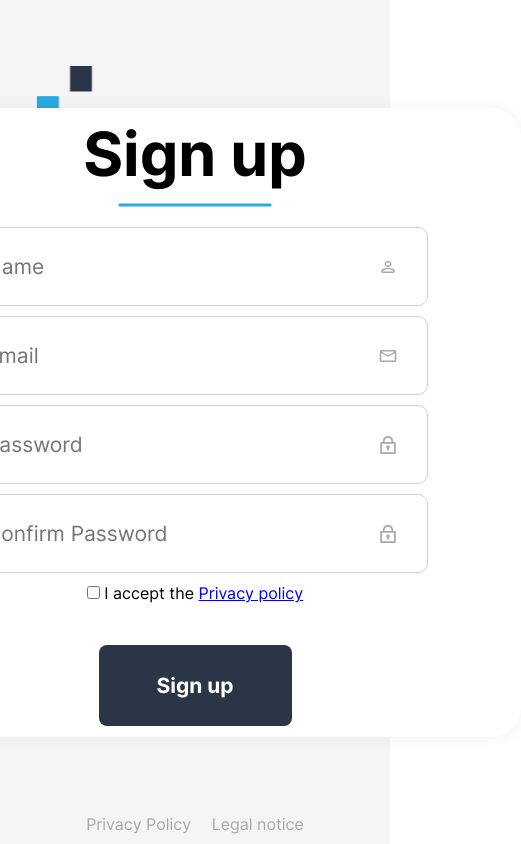
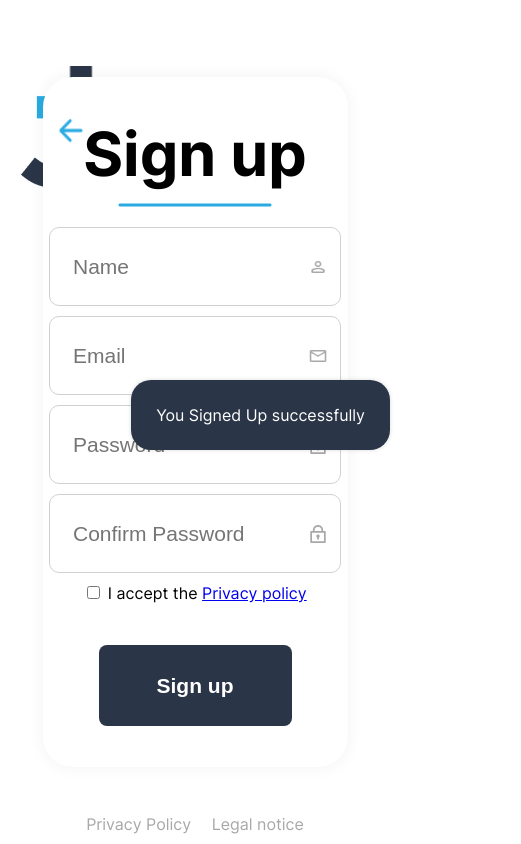
Before and after one commit to SJagenow/Join, a plain HTML site: page signUp.html in a window 390 px wide. Shown: the whole page, 521 px wide, since content can reach past the window. Drawn offline with Linux system fonts and the light colour scheme; files that its build step writes are made by us from their sources; no server answers; files whose address does not match are found by name.

Commit message:
responsive SignUp

```diff
--- a/assets/js/signUp.js
+++ b/assets/js/signUp.js
@@ -5,7 +5,7 @@ let users = [];
 
 let newID = 0;
 
-async function init() {
+async function initSignUp() {
   users = JSON.parse(await getItem("users")) || [];
 }
 
--- a/assets/style/logIn.css
+++ b/assets/style/logIn.css
@@ -83,6 +83,9 @@
     text-decoration: none;
   }
 
+  .notUserLink {
+    text-decoration: none;
+  }
   section {
     display: flex;
     flex-direction: column;
@@ -95,6 +98,7 @@
   .login {
     display: flex;
     flex-direction: column;
+    align-items: center;
     gap: 35px;
   }
   .contentBox {
@@ -120,15 +124,12 @@
   }
 
   .headlineBox {
-    /* Auto layout */
-
     display: flex;
     justify-content: center;
     flex-direction: column;
     align-items: center;
     padding: 0px;
     gap: 24px;
-
     width: 315px;
     height: 97px;
     flex: none;
@@ -139,61 +140,39 @@
   .headlineBox p {
     width: 627px;
     height: 73px;
-
-    /* Version 2/t1 */
-
     font-weight: 700;
     font-size: 61px;
     line-height: 120%;
-    /* or 73px */
-
     text-align: center;
-
     color: #000000;
-
-    /* Inside auto layout */
-
     flex: none;
     order: 0;
     flex-grow: 0;
   }
 
   .emailPasswordField {
-    /* Auto layout */
-
     display: flex;
     flex-direction: column;
     align-items: center;
     padding: 32px 0px;
     gap: 32px;
-
     width: 396px;
     height: 171px;
-
-    /* Inside auto layout */
-
     flex: none;
     flex-grow: 0;
   }
 
   .mailPasswordInputField {
-    /* Auto layout */
-
     display: flex;
     align-items: center;
     flex-direction: row;
     padding: 13px 21px;
     gap: 10px;
-
     width: 422px;
     height: 51px;
-
-    /* Inside auto layout */
-
     flex: none;
     order: 0;
     flex-grow: 0;
-
     border: 1px solid #d1d1d1;
     border-radius: 10px;
   }
@@ -202,18 +181,10 @@
     border: none;
     width: 90%;
     height: 100%;
-
-    /* Version 2/t6 */
     color: black;
     font-weight: 400;
     font-size: 21px;
     line-height: 120%;
-    /* or 25px */
-
-    /* Style */
-
-    /* Inside auto layout */
-
     flex: none;
     order: 0;
     flex-grow: 0;
@@ -227,9 +198,6 @@
   .mailPasswordInputField img {
     width: 20px;
     height: 18px;
-    /* icon */
-
-    /* Inside auto layout */
     flex: none;
     order: 1;
     flex-grow: 0;
@@ -238,12 +206,9 @@
   .RememberMe {
     display: flex;
     gap: 20px;
-
     font-weight: 400;
     font-size: 16px;
     line-height: 120%;
-    /* or 19px */
-
     color: #000000;
     width: 335px;
     height: 19px;
@@ -254,12 +219,9 @@
     font-weight: 400;
     font-size: 16px;
     line-height: 120%;
-    /* or 19px */
-
-    /* Ligth blue */
-
     color: #29abe2;
   }
+
   .btnLogGuest {
     display: flex;
     flex-direction: row;
@@ -277,20 +239,15 @@
     align-items: center;
     padding: 4px 0px;
     gap: 10px;
-
-    width: 145px;
+    width: 163px;
     height: 48px;
-
     background: #2a3647;
     border-radius: 8px;
     border: 0;
     color: #ffffff;
-
     font-weight: 700;
     font-size: 21px;
     line-height: 120%;
-    /* or 25px */
-
     color: #ffffff;
   }
   .btnLogIn:hover {
@@ -323,12 +280,8 @@
 
   .btnGuestLog:hover {
     cursor: pointer;
-    /* Ligth blue */
-
     border: 2px solid #29abe2;
     color: #29abe2;
-    /* stronger */
-
     filter: drop-shadow(0px 4px 4px rgba(0, 0, 0, 0.25));
     border-radius: 8px;
   }
@@ -367,3 +320,57 @@
       transform: scale(1);
     }
   }
+
+  @media(max-width: 600px){
+
+    .headerLogin {
+      justify-content: center;
+    }
+  }
+  @media(max-width: 700px){
+    .UserSignUp {
+      top: unset;
+      bottom: 111.5px;
+      justify-content: center;
+      align-items: center;
+      left:10%;
+      width: auto;
+      gap:10px;
+    }
+    .contentBox {
+      width:520px;
+    }
+    .headlineBox p {
+      width: auto;
+    }
+    .NotJoinUser {
+      font-size: 20px;
+    }
+  }
+  @media(max-width: 600px){
+    .contentBox {
+      width: 275px;
+    }
+    .btnLogGuest {
+      flex-direction: column;
+      align-items: center;
+      gap: 9px;
+      width: 180px;
+      height: 51px;
+      /* padding: 4px 0px; */
+    }
+    /* .btnLogIn {
+      width: 180px;
+      height: 51px;
+      gap: 9px;
+    } */
+    .emailPasswordField {
+      width:auto;
+    }
+    .RememberMe {
+      width: 220px
+    }
+    .mailPasswordInputField {
+      width: 218px;
+    }
+  }
--- a/assets/style/signUp.css
+++ b/assets/style/signUp.css
@@ -1,18 +1,27 @@
-* {
-    font-family: "Inter";
-    font-style: normal;
-    margin: 0;
+body {
+  margin: 0;
+  padding: 0;
+  box-sizing: border-box;
+  font-family: "Inter";
+  font-style: normal;
+  height: 100vh;
+  width: 100vw;
+  display: flex;
+  align-items: center;
+  justify-content: center;
+  }
+
+  *{
     box-sizing: content-box;
   }
-
   section {
     display: flex;
     flex-direction: column;
     height: 100vh;
-    width: 100%;
+    width: 100vh;
     justify-content: center;
     align-items: center;
-    background: #f5f5f5;
+
   }
   .headIcon {
     display: flex;
@@ -31,15 +40,11 @@
     justify-content: center;
     align-items: center;
     flex-direction: column;
-    align-items: center;
-
     padding: 35px 0px;
     /* gap: 35px; */
-
     width: 652px;
-    height: 559px;
+    height: 620px;
     background: #ffffff;
-
     box-shadow: 0px 0px 14px 3px rgba(0, 0, 0, 0.04);
     border-radius: 30px;
     position: relative;
@@ -65,9 +70,9 @@
   }
 
   .headline {
-    width: 627px;
-    height: 73px;
-
+    /* width: 627px;
+    height: 73px; */
+    margin: 0px;
     font-weight: 700;
     font-size: 61px;
     line-height: 120%;
@@ -87,7 +92,6 @@
     line-height: 120%;
 
     text-align: center;
-
     color: #000000;
   }
 
@@ -97,13 +101,7 @@
     align-items: center;
     padding: 0px;
     gap: 10px;
-
     width: 422px;
-    /* height: 271px; */
-
-    /* flex: none;
-    order: 0;
-    flex-grow: 0; */
   }
 
   .nameMailPasswordInputField {
@@ -112,16 +110,11 @@
     flex-direction: row;
     padding: 13px 21px;
     gap: 10px;
-
     width: 422px;
     height: 51px;
-
-    /* Inside auto layout */
-
     flex: none;
     order: 0;
     flex-grow: 0;
-
     border: 1px solid #d1d1d1;
     border-radius: 10px;
   }
@@ -195,3 +188,49 @@
     color: #29abe2;
     transform: scale(1.15);
   }
+  .signUpScreen {
+    position: fixed;
+    display: flex;
+    justify-content: center;
+    align-items: center;
+    width: fit-content;
+    padding: 25px 25px;
+    border-radius: 20px;
+    background: #2a3647;
+    box-shadow: 0px 0px 4px 0px rgba(0, 0, 0, 0.15);
+    color: white;
+    right: 0;
+    top: 45%;
+    transition: right 0.5s;
+  }
+  .hiden {
+    visibility: hidden;
+  }
+
+   @media (min-width: 319px) and (max-width: 481px){
+
+    .inputFieldBox {
+      width: 326px;
+    }
+    .nameMailPasswordInputField {
+      width: 248px;
+    }
+    .backArrow img{
+      left: 9px;
+    }
+    .contentBox {
+      width: 305px;
+    }
+  }
+
+  @media(min-width: 482px) and (max-width:695px){
+    .nameMailPasswordInputField {
+      width: 385px;
+    }
+    .contentBox {
+      width: 449px;
+    }
+    .backArrow img{
+      left:3px;
+    }
+  }
--- a/signUp.html
+++ b/signUp.html
@@ -12,7 +12,7 @@
     <title>Sign up</title>
 
   </head>
-  <body onload="init()">
+  <body onload="initSignUp()">
     <section>
       <div class="headIcon">
         <img src="./assets/img/join_logo-dark.png" alt="" />
@@ -62,6 +62,7 @@
         <a href="../privacy_policy.html">Privacy Policy</a>
         <a href="../legal_notice.html">Legal notice</a>
       </div>
+      <div class="signUpScreen invisible">You Signed Up successfully</div>
     </section>
   </body>
 </html>
```
